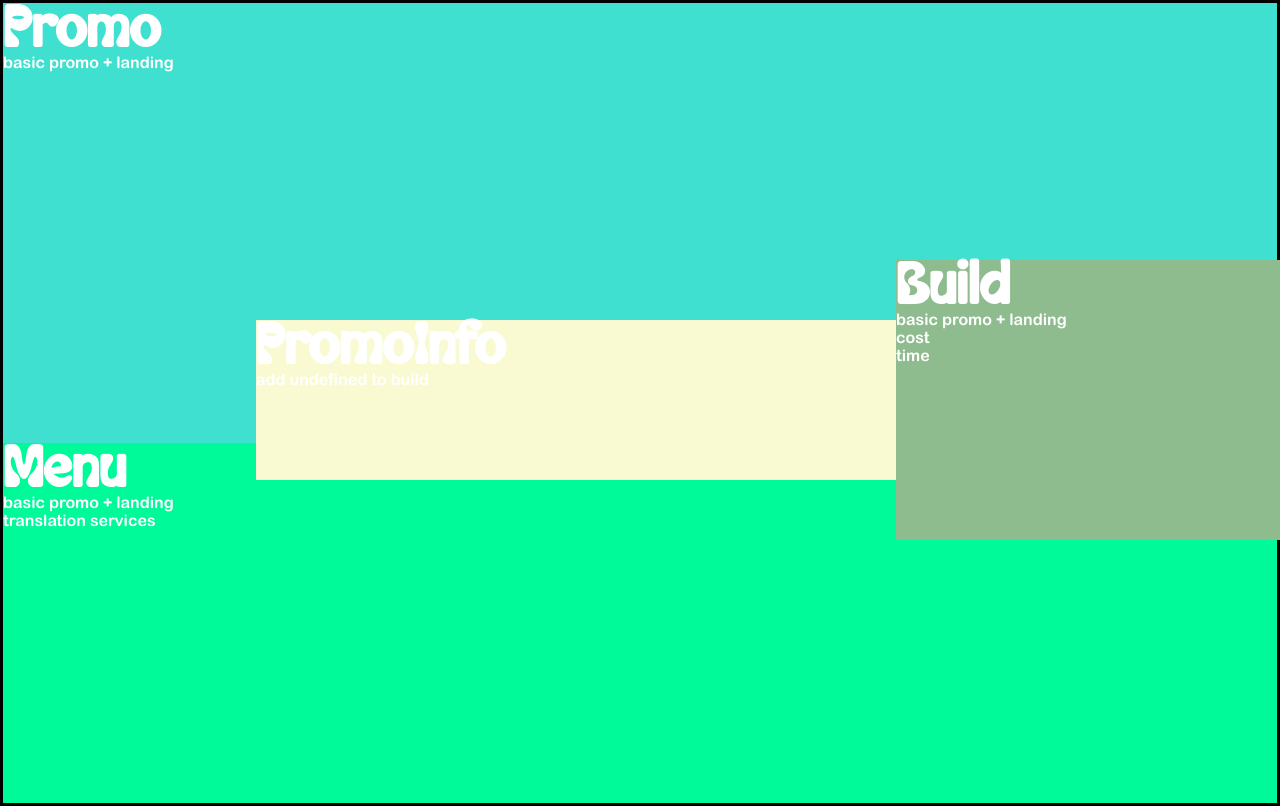
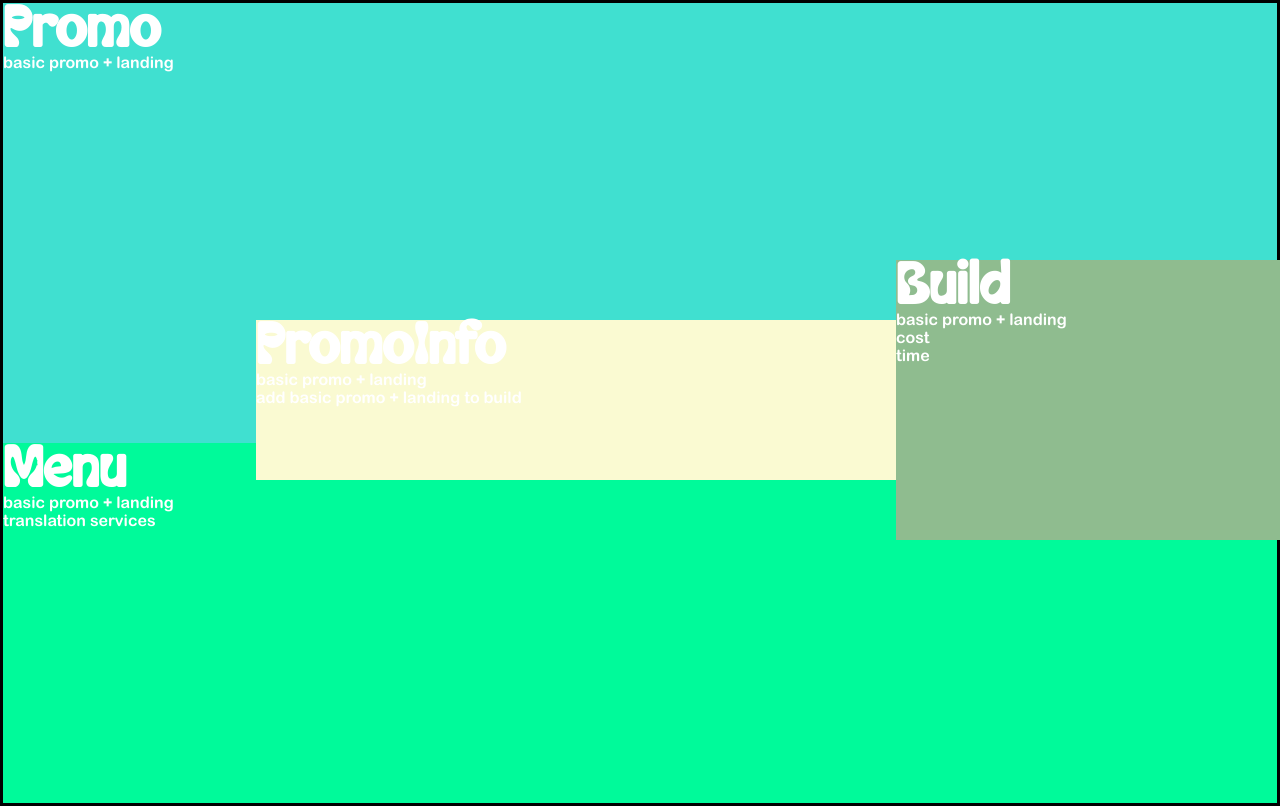
Before and after one commit to RoxanneTabuena/ub_webstudios, a React (Create React App) app: page /book in a window 1280 px wide. Built offline with nearby package versions, Linux system fonts and the light colour scheme.

Commit message:
change name of "page" prop to "item"

```diff
--- a/src/components/book/Book.js
+++ b/src/components/book/Book.js
@@ -31,7 +31,7 @@ export const Book = () => {
             <Promo page={promo}/>
             <Menu menu={Object.keys(menu_info)} handleUpdatePromo={handleUpdatePromo}/>
             <BuildContainer build={build} cost={`cost`} time={`time`} handleRemoveBuild={handleRemoveBuild} handleUpdatePromo={handleUpdatePromo}/>
-            <PromoInfoContainer page={promo} handleAddBuild={handleAddBuild}/>
+            <PromoInfoContainer item={promo} handleAddBuild={handleAddBuild}/>
         </div>
     )
 }
--- a/src/components/book/PromoInfoContainer.js
+++ b/src/components/book/PromoInfoContainer.js
@@ -1,11 +1,11 @@
 import { PromoInfo } from './PromoInfo'
 import style from './book.module.css'
 
-export const PromoInfoContainer = ({page, visible, handleAddBuild}) => {
+export const PromoInfoContainer = ({item, visible, handleAddBuild}) => {
 
     return (
         <div className={style.promoInfoContainer} style={{display: `${!visible? `hidden`: `auto`}`}}>
-            <PromoInfo page={page} handleAddBuild={handleAddBuild}/>
+            <PromoInfo item={item} handleAddBuild={handleAddBuild}/>
         </div>
     )
 }
```
